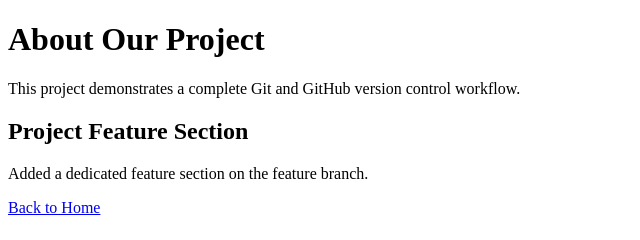
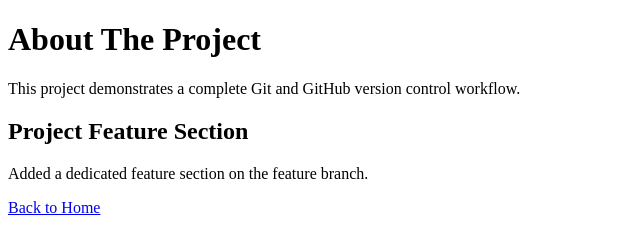
Before and after one commit to Thesexymann/BITS_ass_proj, a plain HTML site: page about.html in a window 1280 px wide. Shown: the full height of the page, 0-640 px from the left. Drawn offline with Linux system fonts and the light colour scheme.

Commit message:
Update about.html

```diff
--- a/about.html
+++ b/about.html
@@ -5,7 +5,7 @@
     <title>About Us - BITS Assignment Project</title>
 </head>
 <body>
-    <h1>About Our Project</h1>
+    <h1>About The Project</h1>
     <p>This project demonstrates a complete Git and GitHub version control workflow.</p>
     <section id="team">
         <h2>Project Feature Section</h2>
```
